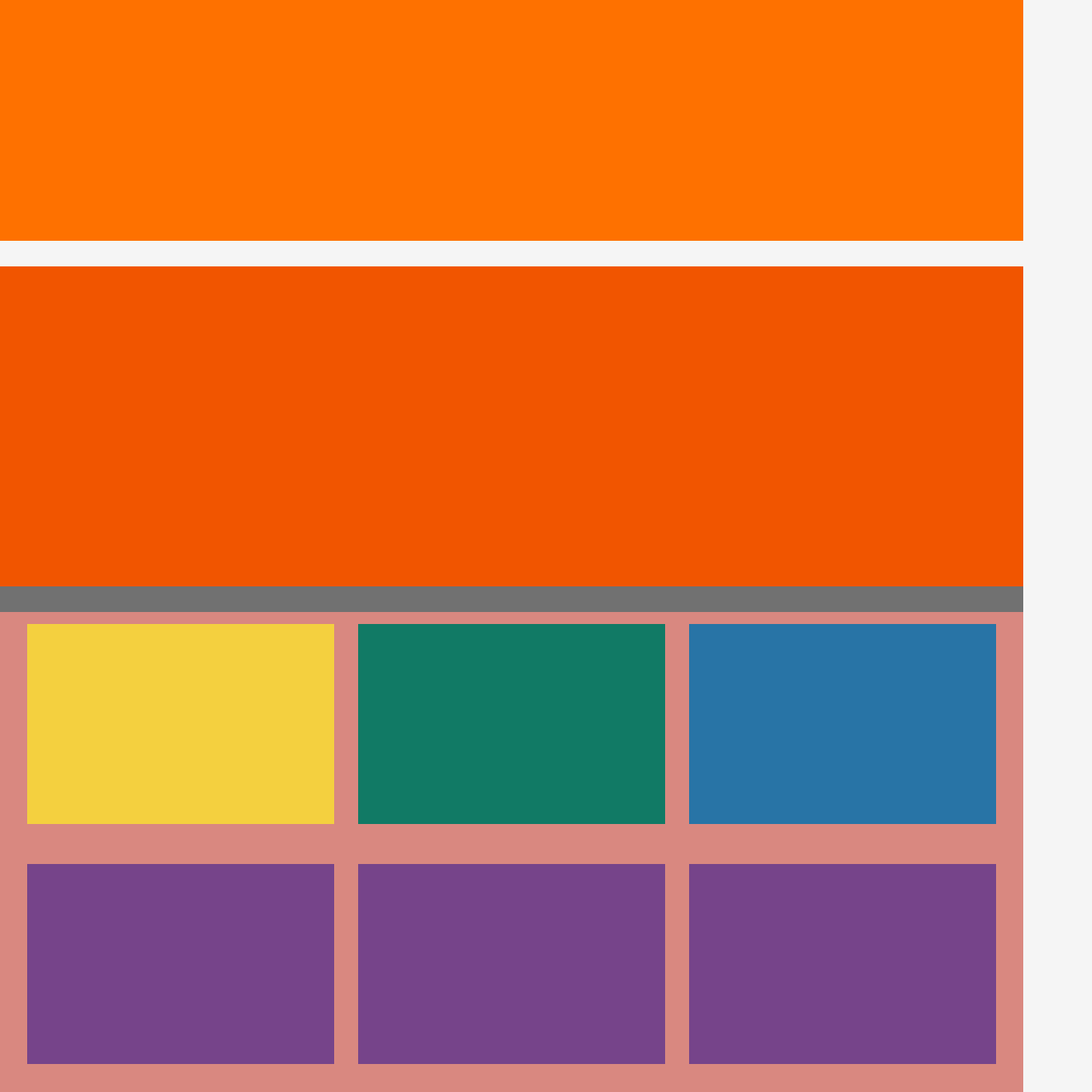
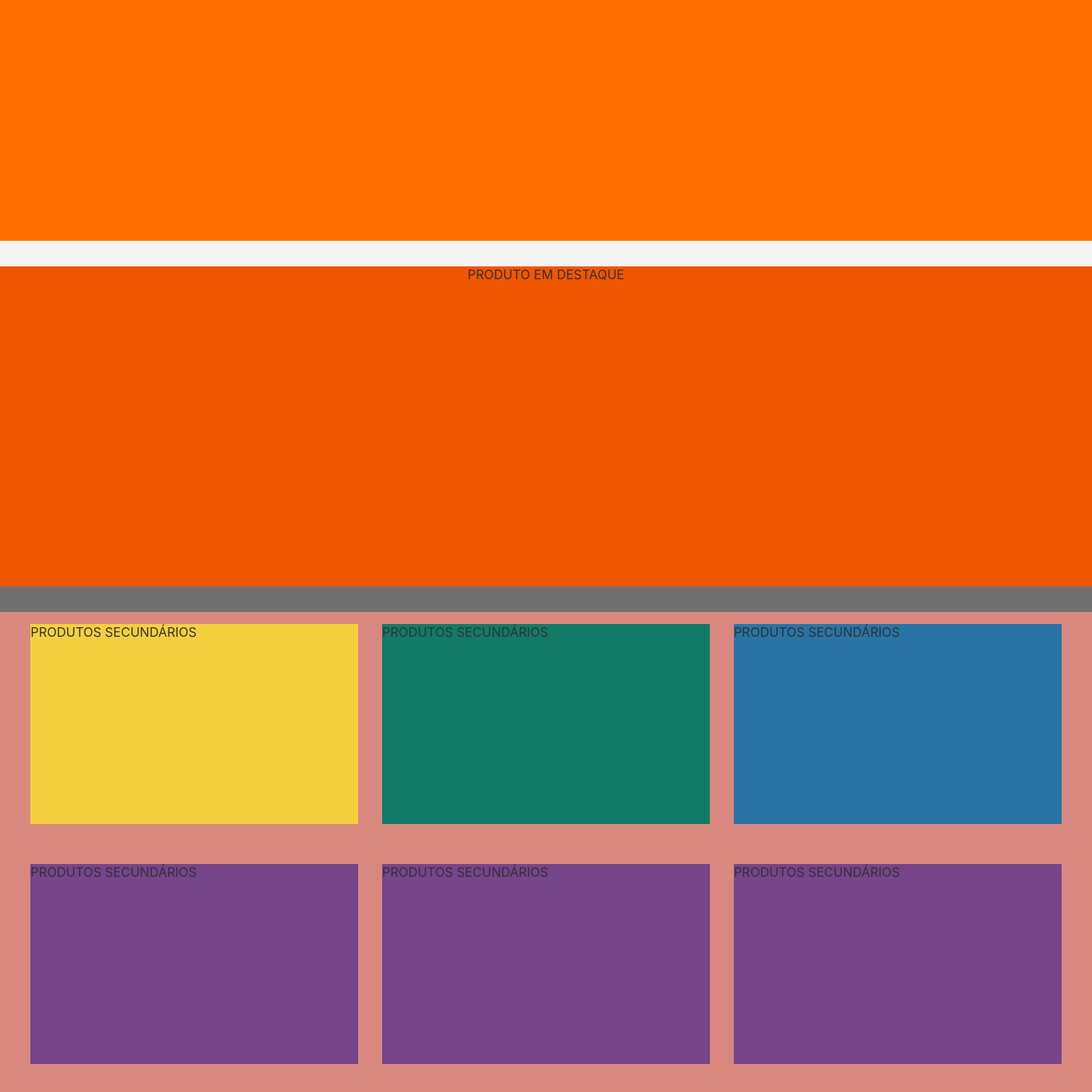
Before and after one commit to MarmoW/Acobom-front, a React (Create React App) app: page / in a window 1280 px wide. Shown: the part 195-1560 px from the top of the page at 80% size, 1366 px wide, since content can reach past the window. Built offline with nearby package versions, Linux system fonts and the light colour scheme.

Commit message:
Fix: Page css

```diff
--- a/public/index.html
+++ b/public/index.html
@@ -3,7 +3,6 @@
   <head>
     <meta charset="utf-8" />
     <link rel="stylesheet" href="https://fonts.googleapis.com/css2?family=Montserrat:wght@400;600&display=swap" >
-    <link href="https://fonts.googleapis.com/css2?family=Orbitron:wght@400..900&display=swap" rel="stylesheet">
     <link rel="icon" href="%PUBLIC_URL%/favicon.ico" />
     <meta name="viewport" content="width=device-width, initial-scale=1" />
     <meta name="theme-color" content="#000000" />
--- a/src/App.js
+++ b/src/App.js
@@ -23,16 +23,16 @@ function App() {
           </Button1>
         </div>
       </Header>
-      <BannerImg></BannerImg>
+      <BannerImg>BANNER</BannerImg>
       <ProductsContainer>
-        <FeaturedProduct></FeaturedProduct>
+        <FeaturedProduct>PRODUTO EM DESTAQUE</FeaturedProduct>
         <OtherProductsDiv>
-          <OtherProducts bgColor="#f4d03f"></OtherProducts>
-          <OtherProducts bgColor="#117a65"></OtherProducts>
-          <OtherProducts bgColor="#2874a6"></OtherProducts>
-          <OtherProducts bgColor="#76448a"></OtherProducts>
-          <OtherProducts bgColor="#76448a"></OtherProducts>
-          <OtherProducts bgColor="#76448a"></OtherProducts>
+          <OtherProducts bgColor="#f4d03f">PRODUTOS SECUNDÁRIOS</OtherProducts>
+          <OtherProducts bgColor="#117a65">PRODUTOS SECUNDÁRIOS</OtherProducts>
+          <OtherProducts bgColor="#2874a6">PRODUTOS SECUNDÁRIOS</OtherProducts>
+          <OtherProducts bgColor="#76448a">PRODUTOS SECUNDÁRIOS</OtherProducts>
+          <OtherProducts bgColor="#76448a">PRODUTOS SECUNDÁRIOS</OtherProducts>
+          <OtherProducts bgColor="#76448a">PRODUTOS SECUNDÁRIOS</OtherProducts>
         </OtherProductsDiv>
       </ProductsContainer>
     </div>
--- a/src/components/styles.js
+++ b/src/components/styles.js
@@ -11,6 +11,7 @@ width: 100%;
 height: 6em;
 padding-left:4em;
 padding-right: 4em;
+min-width: 100wh;
 
 `;
 
@@ -75,13 +76,20 @@ const GlobalStyles = createGlobalStyle`
 
 
   body {
+    min-width: 1366px;
+    mid-height: 100vh;
+    margin: 0;
+    padding: 0;
+
     background: #f5f5f5;
     color: #333;
+
   }
 `;
 
 const BannerImg = styled.div`
 width:100%;
+min-width: 100wh;
 height: 25em;
 background-color: #fe7100;
 `;
@@ -90,12 +98,14 @@ display: flex-row;
 justify-content: center;
 background-color: #717171;
 width: 100%;
+min-width: 100wh;
 box-sizing: border-box;
 margin-top: 2em;
 `;
 
 const FeaturedProduct = styled.div`
 background-color:#f15500;
+min-width: 100wh;
 width: 100%;
 height: 400px;
 `;
```
